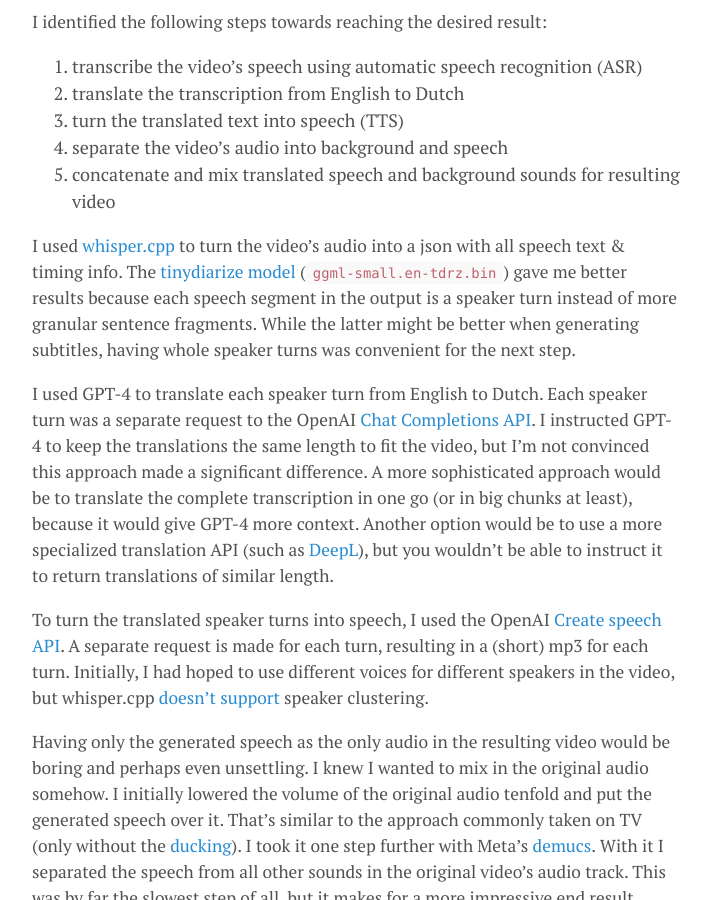
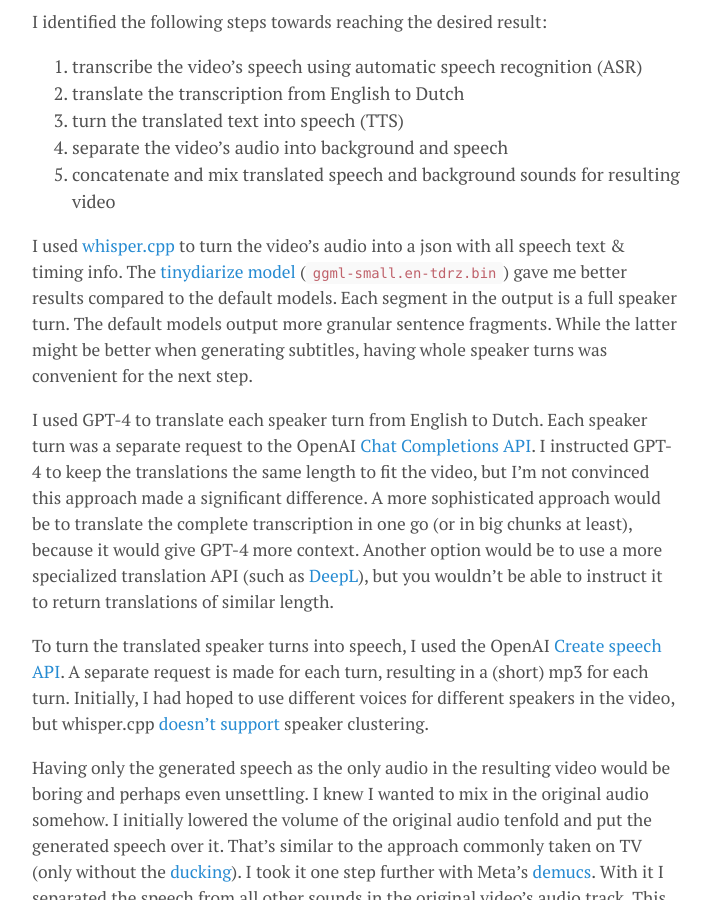
Before and after one commit to Thomvis/thomvis.github.io, a Jekyll site: the page built from _posts/2023-11-17-translation-dubbing-speech-video-ai.md, in a window 1280 px wide and 900 px high, scrolled down 515 px. Shown: the whole window, without its empty margins (284-995 px from the left). Built offline with Jekyll 4.4.1, drawn with Linux system fonts in a browser that asks for light colours.

Commit message:
Clarify whisper.cpp paragraph

```diff
--- a/_posts/2023-11-17-translation-dubbing-speech-video-ai.md
+++ b/_posts/2023-11-17-translation-dubbing-speech-video-ai.md
@@ -15,7 +15,7 @@ I identified the following steps towards reaching the desired result:
 4. separate the video's audio into background and speech
 5. concatenate and mix translated speech and background sounds for resulting video
 
-I used [whisper.cpp](https://github.com/ggerganov/whisper.cpp) to turn the video's audio into a json with all speech text & timing info. The [tinydiarize model](https://github.com/ggerganov/whisper.cpp#speaker-segmentation-via-tinydiarize-experimental) (`ggml-small.en-tdrz.bin`) gave me better results because each speech segment in the output is a speaker turn instead of more granular sentence fragments. While the latter might be better when generating subtitles, having whole speaker turns was convenient for the next step.
+I used [whisper.cpp](https://github.com/ggerganov/whisper.cpp) to turn the video's audio into a json with all speech text & timing info. The [tinydiarize model](https://github.com/ggerganov/whisper.cpp#speaker-segmentation-via-tinydiarize-experimental) (`ggml-small.en-tdrz.bin`) gave me better results compared to the default models. Each segment in the output is a full speaker turn. The default models output more granular sentence fragments. While the latter might be better when generating subtitles, having whole speaker turns was convenient for the next step.
 
 I used GPT-4 to translate each speaker turn from English to Dutch. Each speaker turn was a separate request to the OpenAI [Chat Completions API](https://platform.openai.com/docs/guides/text-generation/chat-completions-api). I instructed GPT-4 to keep the translations the same length to fit the video, but I'm not convinced this approach made a significant difference. A more sophisticated approach would be to translate the complete transcription in one go (or in big chunks at least), because it would give GPT-4 more context. Another option would be to use a more specialized translation API (such as [DeepL](https://www.deepl.com/pro-api)), but you wouldn't be able to instruct it to return translations of similar length.
 
```
